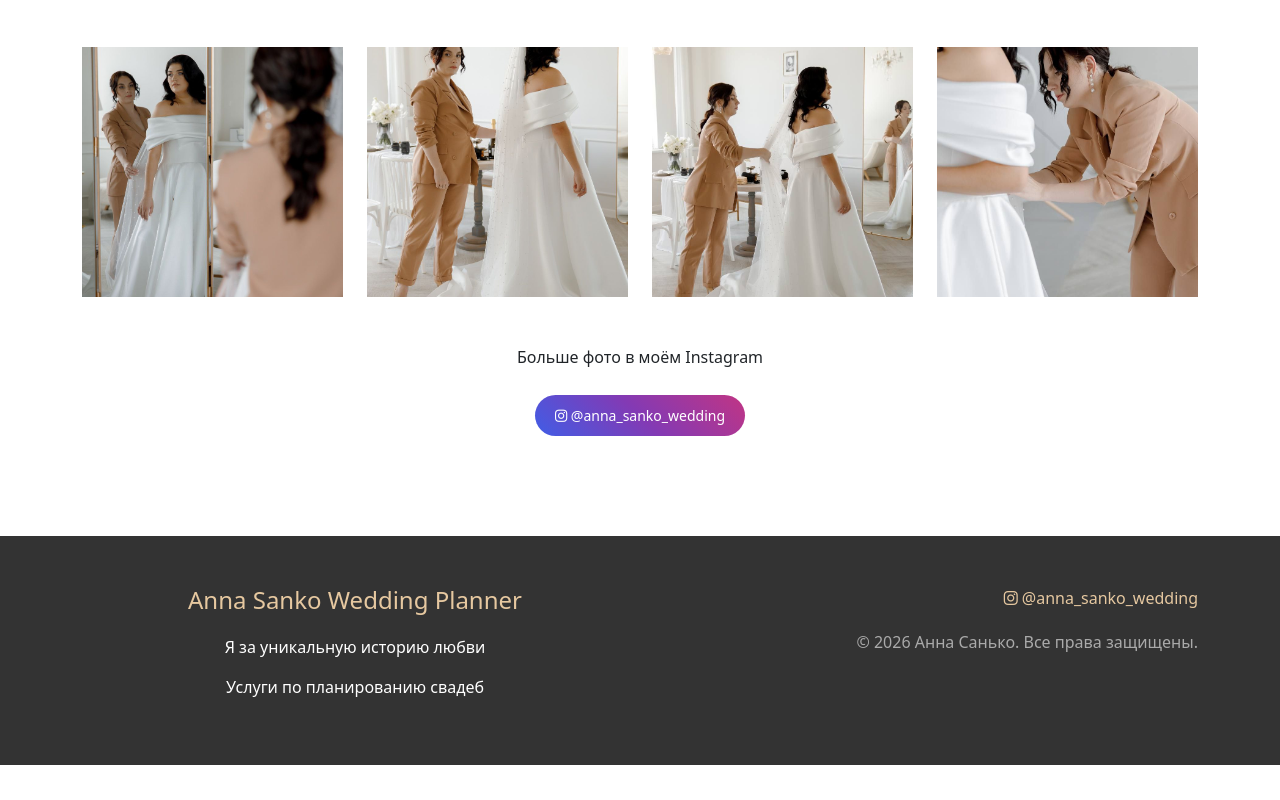
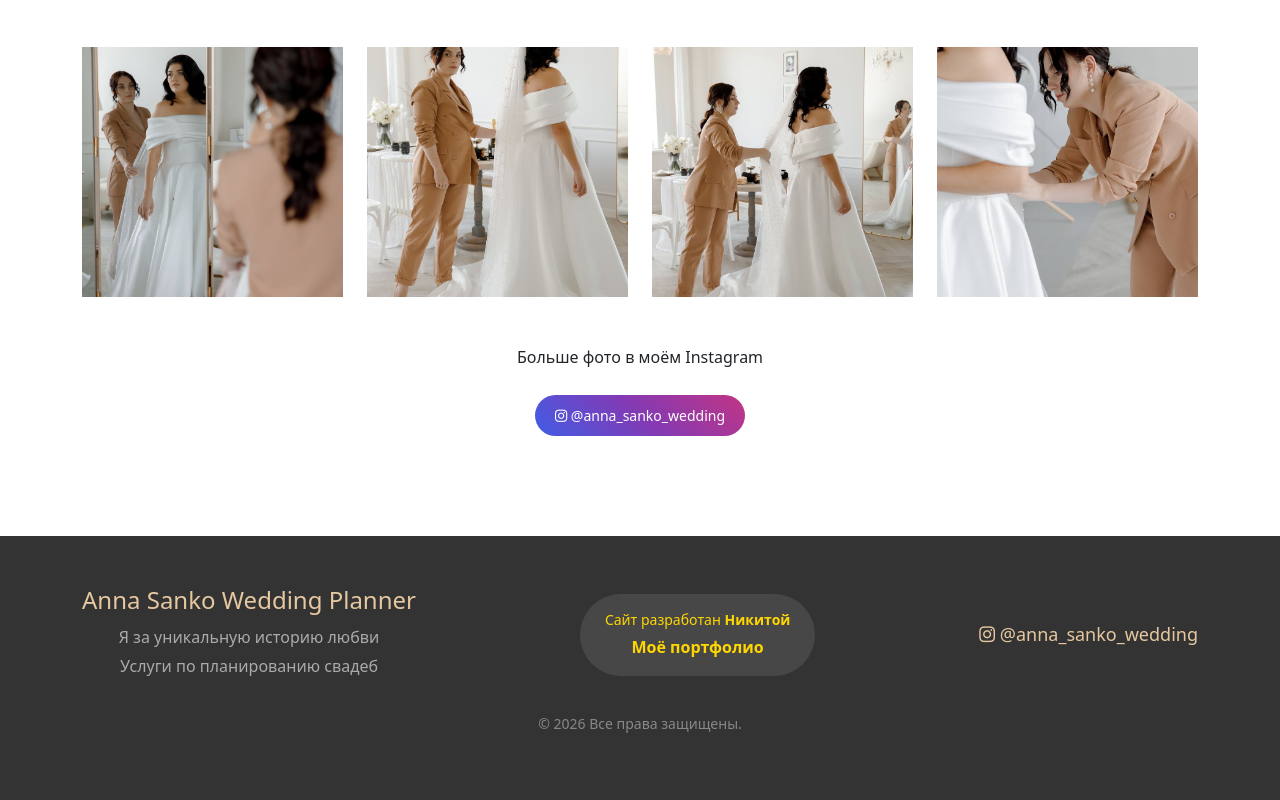
Before and after one commit to nikitodak4145/-wedding-site, a React (Create React App) app: page / in a window 1280 px wide. Shown: the part 1133-1933 px from the top of the page. Before the commit the page ends 1898 px from the top, so only its background shows below. Built offline with nearby package versions, Linux system fonts and the light colour scheme.

Commit message:
сделал все до конца

```diff
--- /dev/null
+++ b/src/components/Footer.jsx
@@ -0,0 +1,48 @@
+import React from 'react';
+
+function Footer() {
+  return (
+    <footer className="footer">
+      <div className="container">
+        <div className="footer-content">
+          <div className="footer-info">
+            <h4>Anna Sanko Wedding Planner</h4>
+            <p>Я за уникальную историю любви</p>
+            <p>Услуги по планированию свадеб</p>
+          </div>
+
+          {/* ТВОЯ РЕКЛАМА */}
+          <div className="footer-promo">
+            <p className="promo-text">
+               Сайт разработан <strong>Никитой</strong>
+            </p>
+            <a
+              href="https://my-django-blog.vercel.app/"
+              target="_blank"
+              rel="noopener noreferrer"
+              className="promo-link"
+            >
+               Моё портфолио
+            </a>
+          </div>
+
+          <div className="footer-social">
+            <a
+              href="https://instagram.com/anna_sanko_wedding"
+              target="_blank"
+              rel="noopener noreferrer"
+            >
+              <i className="fab fa-instagram"></i> @anna_sanko_wedding
+            </a>
+          </div>
+        </div>
+
+        <p className="copyright">
+          © 2026  Все права защищены.
+        </p>
+      </div>
+    </footer>
+  );
+}
+
+export default Footer;
--- a/src/pages/About.jsx
+++ b/src/pages/About.jsx
@@ -82,7 +82,7 @@ function About() {
                 </a>
               </p>
               <p style={{ color: '#aaa', marginTop: '20px' }}>
-                © 2026 Анна Санько. Все права защищены.
+                © 2026 by <a href='https://my-django-blog.vercel.app/'></a>. Все права защищены.
               </p>
             </div>
           </div>
--- a/src/pages/Contact.jsx
+++ b/src/pages/Contact.jsx
@@ -227,7 +227,7 @@ function Contact() {
 
             <div className="instruction-box">
               <p style={{ fontWeight: 'bold', color: '#333', marginBottom: '10px' }}>
-                📌 Как отправить заявку:
+                 Как отправить заявку:
               </p>
               <ol>
                 <li>Нажмите "Скопировать текст заявки"</li>
@@ -237,7 +237,7 @@ function Contact() {
                 <li>Отправьте сообщение</li>
               </ol>
               <p style={{ color: '#ff6b95', fontWeight: 'bold', marginTop: '15px' }}>
-                ⏱ Анна ответит вам в течение 2-3 часов!
+                 Анна ответит вам в течение 2-3 часов!
               </p>
             </div>
           </div>
@@ -270,7 +270,7 @@ function Contact() {
                 </a>
               </p>
               <p style={{ color: '#aaa', marginTop: '20px' }}>
-                © 2026 Анна Санько. Все права защищены.
+                © 2026 by <a href='https://my-django-blog.vercel.app/'></a>. Все права защищены.
               </p>
             </div>
           </div>
--- a/src/pages/Home.jsx
+++ b/src/pages/Home.jsx
@@ -1,6 +1,7 @@
 import React from 'react';
 import '../styles/wedding.css';
 import '../assets/music.js';
+import Footer from '../components/Footer';
 
 function Home() {
 
@@ -179,27 +180,7 @@ function Home() {
       </section>
 
       {/* ФУТЕР */}
-      <footer className="footer">
-        <div className="container">
-          <div className="row">
-            <div className="col-md-6">
-              <h4>Anna Sanko Wedding Planner</h4>
-              <p>Я за уникальную историю любви</p>
-              <p>Услуги по планированию свадеб</p>
-            </div>
-            <div className="col-md-6 text-md-end">
-              <p>
-                <a href="https://instagram.com/anna_sanko_wedding" target="_blank" rel="noopener noreferrer" style={{ color: '#e6c8a0', textDecoration: 'none' }}>
-                  <i className="fab fa-instagram"></i> @anna_sanko_wedding
-                </a>
-              </p>
-              <p style={{ color: '#aaa', marginTop: '20px' }}>
-                © 2026 Анна Санько. Все права защищены.
-              </p>
-            </div>
-          </div>
-        </div>
-      </footer>
+    <Footer />
     </div>
   );
 }
--- a/src/pages/Portfolio.jsx
+++ b/src/pages/Portfolio.jsx
@@ -220,7 +220,7 @@ function Portfolio() {
           </div>
 
           <p style={{ color: '#888', fontSize: '14px' }}>
-            © 2026 Анна Санько. Свадебный организатор. Все права защищены.
+           © 2026 by <a href='https://my-django-blog.vercel.app/'></a>. Все права защищены.
           </p>
         </div>
       </footer>
--- a/src/pages/Services.jsx
+++ b/src/pages/Services.jsx
@@ -227,7 +227,7 @@ function Services() {
                 </a>
               </p>
               <p style={{ color: '#aaa', marginTop: '20px' }}>
-                © 2026 Анна Санько. Все права защищены.
+                 © 2026 by <a href='https://my-django-blog.vercel.app/'></a>. Все права защищены.
               </p>
             </div>
           </div>
--- a/src/styles/wedding.css
+++ b/src/styles/wedding.css
@@ -980,3 +980,55 @@ body > div:first-child,
     margin-top: 20px !important;
   }
 }
+/* ===== ТВОЯ РЕКЛАМА В ФУТЕРЕ ===== */
+.footer-content {
+  display: flex;
+  justify-content: space-between;
+  align-items: center;
+  flex-wrap: wrap;
+  gap: 30px;
+  margin-bottom: 30px;
+}
+
+.footer-promo {
+  text-align: center;
+  background: rgba(255, 255, 255, 0.1);
+  padding: 15px 25px;
+  border-radius: 50px;
+  backdrop-filter: blur(5px);
+}
+
+.promo-text {
+  color: #ffd700;
+  margin-bottom: 5px;
+  font-size: 14px;
+}
+
+.promo-link {
+  color: #ffd700;
+  text-decoration: none;
+  font-weight: bold;
+  font-size: 16px;
+  transition: all 0.3s;
+  display: inline-block;
+  border-bottom: 2px solid transparent;
+}
+
+.promo-link:hover {
+  color: white;
+  border-bottom-color: #ffd700;
+  transform: scale(1.05);
+}
+
+@media (max-width: 768px) {
+  .footer-content {
+    flex-direction: column;
+    text-align: center;
+  }
+
+  .footer-promo {
+    width: 100%;
+    max-width: 300px;
+    margin: 0 auto;
+  }
+}
```
